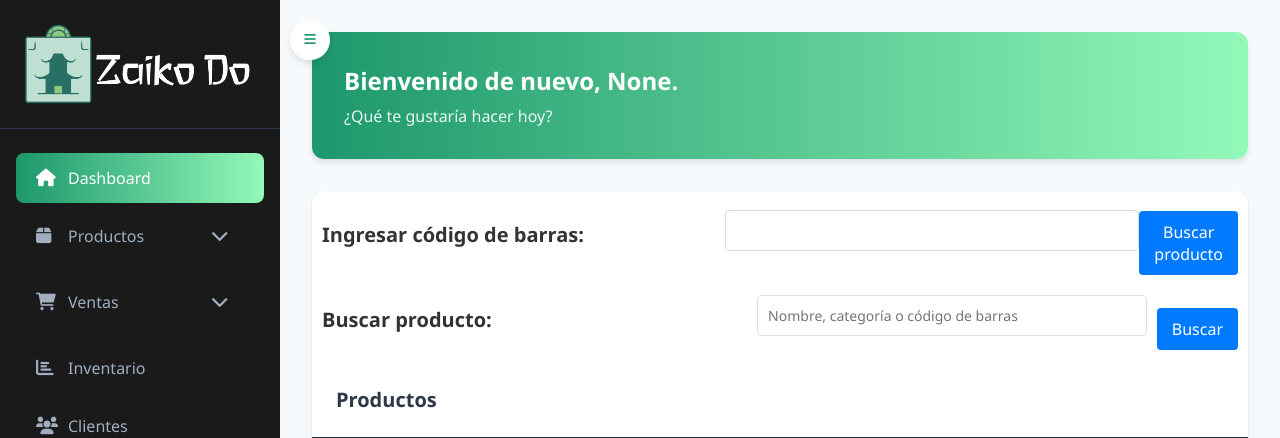
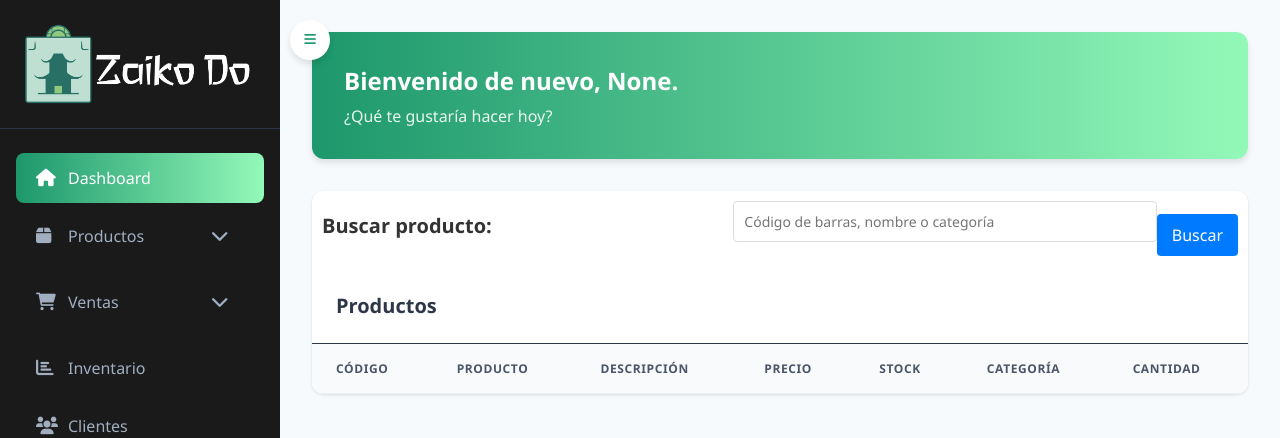
Before and after one commit to johnrua17/Zaiko-Do, a Flask app: page /admin in a window 1280 px wide. Shown: the top 438 px of the page. Run offline with Flask 3, Linux system fonts and the light colour scheme; lists and menus that the app fills with data are empty; some libraries are stand-ins or nearby versions.

Commit message:
hdu5 buscar productos
ya se puede buscar producto por código de barras o nombre, la barra de búsqueda queda en buscar_productos.html y se usa en admin.html y en listar_productos.html

```diff
--- a/app/routes.py
+++ b/app/routes.py
@@ -37,43 +37,52 @@ def home():
 def home_redirect():
     return redirect(url_for('routes.home'))
 
-@routes_blueprint.route('/buscar_producto', methods=["POST"])
+@routes_blueprint.route('/buscar_productos', methods=["POST"])
 def buscar_producto():
     if not session.get('idusuario'):
         return jsonify({"error": "Usuario no autenticado"}), 401
 
     data = request.get_json()
-    codigo_barras = data.get('codigo_barras')
+    termino_busqueda = data.get('termino_busqueda')  # Recibe el término de búsqueda desde el cliente.
     id_usuario_actual = session.get('idusuario')
 
-    if not codigo_barras:
-        return jsonify({"error": "Código de barras no proporcionado"}), 400
+    if not termino_busqueda:
+        return jsonify({"error": "No se proporcionó un término de búsqueda"}), 400
 
     try:
         cur = mysql.connection.cursor()
+
+        # Consulta que busca por código de barras o por nombre del producto (usando LIKE para búsqueda parcial)
         query = """
-            SELECT Codigo_de_barras, Nombre, Descripcion, Precio_Valor, Precio_Costo, Cantidad, Categoria
+            SELECT Codigo_de_barras, Nombre, Descripcion, Precio_Valor, Cantidad, Categoria
             FROM productos
-            WHERE Codigo_de_barras = %s AND id_usuario = %s
+            WHERE (Codigo_de_barras = %s OR Nombre LIKE %s) AND id_usuario = %s
         """
-        cur.execute(query, (codigo_barras, id_usuario_actual))
-        producto = cur.fetchone()
+        # Agregar comodines para búsqueda parcial en el nombre
+        like_term = f"%{termino_busqueda}%"
+        cur.execute(query, (termino_busqueda, like_term, id_usuario_actual))
+        productos = cur.fetchall()
 
-        if not producto:
-            return jsonify({"error": "Producto no encontrado"}), 200
+        if not productos:
+            return jsonify({"error": "No se encontraron productos"}), 200
 
-        return jsonify({
-            "codigo": producto["Codigo_de_barras"],
-            "nombre": producto["Nombre"],
-            "descripcion": producto["Descripcion"],
-            "precio": producto["Precio_Valor"],
-            "precio_costo": producto["Precio_Costo"],
-            "stock": producto["Cantidad"],
-            "categoria": producto["Categoria"],
-        })
+        # Convertir los resultados a un formato JSON
+        productos_json = [
+            {
+                "Codigo_de_barras": prod["Codigo_de_barras"],
+                "Nombre": prod["Nombre"],
+                "Descripcion": prod["Descripcion"],
+                "Precio_Valor": prod["Precio_Valor"],
+                "Cantidad": prod["Cantidad"],
+                "Categoria": prod["Categoria"]
+            }
+            for prod in productos
+        ]
+
+        return jsonify({"productos": productos_json})
     except Exception as e:
-        print(f"Error al buscar el producto: {e}")
-        return jsonify({"error": "Error al buscar el producto"}), 500
+        print(f"Error al buscar productos: {e}")
+        return jsonify({"error": "Error al buscar productos"}), 500
     finally:
         cur.close()
 
--- a/static/css/home.css
+++ b/static/css/home.css
@@ -288,8 +288,8 @@ body {
     text-align: center;
     margin: 10px auto;
     padding: 2px;
-    width: 80%;
-    max-width: 800px;
+    width: 100%;
+    max-width: 1000px;
 
 }
 
--- a/templates/admin.html
+++ b/templates/admin.html
@@ -89,20 +89,9 @@
             <div class="welcome-subtext">¿Qué te gustaría hacer hoy?</div>
         </div>
 
-
         <div class="table-container">
-            <div class="barcode-entry">
-                <label for="codigo_barras">Ingresar código de barras:</label>
-                <input type="text" id="codigo_barras" name="codigo_barras" />
-                <button id="buscar_producto">Buscar producto</button>
-            </div>
-            <div class="barcode-entry">
-                <label for="termino_busqueda">Buscar producto:</label>
-                <input type="text" id="termino_busqueda" name="termino_busqueda" placeholder="Nombre, categoría o código de barras">
-                <button id="buscar_dinamico">Buscar</button>
-            </div>
+            {% include 'buscar_productos.html' %}
             <div class="table-header">
-
                 <h2>Productos</h2>
             </div>
             <table class="data-table">
@@ -124,87 +113,9 @@
         </div>
     </div>
 
-
     <script>
     document.getElementById('buscar_producto').addEventListener('click', async () => {
-    const codigoBarras = document.getElementById('codigo_barras').value;
-
-    if (!codigoBarras) {
-        alert('Por favor, ingresa un código de barras.');
-        return;
-    }
-
-    try {
-        const response = await fetch('/buscar_producto', {
-            method: 'POST',
-            headers: {
-                'Content-Type': 'application/json',
-            },
-            body: JSON.stringify({ codigo_barras: codigoBarras }),
-        });
-
-        if (!response.ok) throw new Error('Error al buscar el producto.');
-
-        const producto = await response.json();
-
-        if (producto.error) {
-            alert(producto.error);
-            return;
-        }
-
-        if (producto.stock <= 0) {
-            alert('Este producto no está disponible.');
-            return;
-        }
-
-        const tablaProductos = document.getElementById('tabla_productos');
-        let productoExistente = false;
-
-        // Verificar si el producto ya existe en la tabla
-        for (let row of tablaProductos.rows) {
-            const codigoCelda = row.cells[0].textContent;
-            if (codigoCelda === producto.codigo) {
-                // Si ya existe, actualizar la cantidad solo si es menor que el stock
-                const cantidadCelda = row.cells[6];
-                let cantidad = parseInt(cantidadCelda.textContent);
-
-                // Verificar que la cantidad no supere el stock
-                if (cantidad < producto.stock) {
-                    cantidadCelda.textContent = cantidad + 1;
-                } else {
-                    alert('No puedes agregar más unidades de este producto, ya alcanzaste el stock disponible.');
-                }
-
-                productoExistente = true;
-                break;
-            }
-        }
-
-        if (!productoExistente) {
-            // Si no existe, agregar el producto con cantidad 1
-            const fila = `
-                <tr>
-                    <td>${producto.codigo}</td>
-                    <td>${producto.nombre}</td>
-                    <td>${producto.descripcion}</td>
-                    <td>${producto.precio}</td>
-                    <td>${producto.stock}</td>
-                    <td>${producto.categoria}</td>
-                    <td>1</td> <!-- Inicialmente la cantidad es 1 -->
-                </tr>
-            `;
-            tablaProductos.insertAdjacentHTML('beforeend', fila);
-        }
-    } catch (error) {
-        console.error(error);
-        alert('Ocurrió un error al buscar el producto.');
-    }
-});
-
-    </script>
-    <script>
-        document.getElementById('buscar_dinamico').addEventListener('click', async () => {
-            const terminoBusqueda = document.getElementById('termino_busqueda').value;
+    const terminoBusqueda = document.getElementById('codigo_barras').value;
 
     if (!terminoBusqueda) {
         alert('Por favor, ingresa un término de búsqueda.');
--- /dev/null
+++ b/templates/buscar_productos.html
@@ -0,0 +1,54 @@
+<div class="barcode-entry">
+    <label for="codigo_barras">Buscar producto:</label>
+    <input type="text" id="codigo_barras" name="codigo_barras" placeholder="Código de barras, nombre o categoría">
+    <button id="buscar_producto">Buscar</button>
+</div>
+<script>
+    document.getElementById('buscar_producto').addEventListener('click', async () => {
+        const terminoBusqueda = document.getElementById('codigo_barras').value;
+
+        if (!terminoBusqueda) {
+            alert('Por favor, ingresa un término de búsqueda.');
+            return;
+        }
+
+        try {
+            const response = await fetch('/buscar_productos', {
+                method: 'POST',
+                headers: {
+                    'Content-Type': 'application/json',
+                },
+                body: JSON.stringify({ termino_busqueda: terminoBusqueda }),
+            });
+
+            if (!response.ok) throw new Error('Error al buscar productos');
+
+            const data = await response.json();
+
+            if (data.error) {
+                alert(data.error);
+                return;
+            }
+
+            const tablaProductos = document.getElementById('tabla_productos');
+            tablaProductos.innerHTML = ''; // Limpiar tabla antes de agregar nuevos resultados
+
+            data.productos.forEach((producto) => {
+                const fila = `
+                    <tr>
+                        <td>${producto.Codigo_de_barras}</td>
+                        <td>${producto.Nombre}</td>
+                        <td>${producto.Descripcion}</td>
+                        <td>${producto.Precio_Valor}</td>
+                        <td>${producto.Cantidad}</td>
+                        <td>${producto.Categoria}</td>
+                    </tr>
+                `;
+                tablaProductos.insertAdjacentHTML('beforeend', fila);
+            });
+        } catch (error) {
+            console.error(error);
+            alert('Ocurrió un error al buscar los productos.');
+        }
+    });
+</script>
```
Also changed, not shown: templates/home.html (+8 -8 lines), templates/listar_productos.html (+2 -19 lines). Lines whose indentation alone changed are shown as unchanged.
